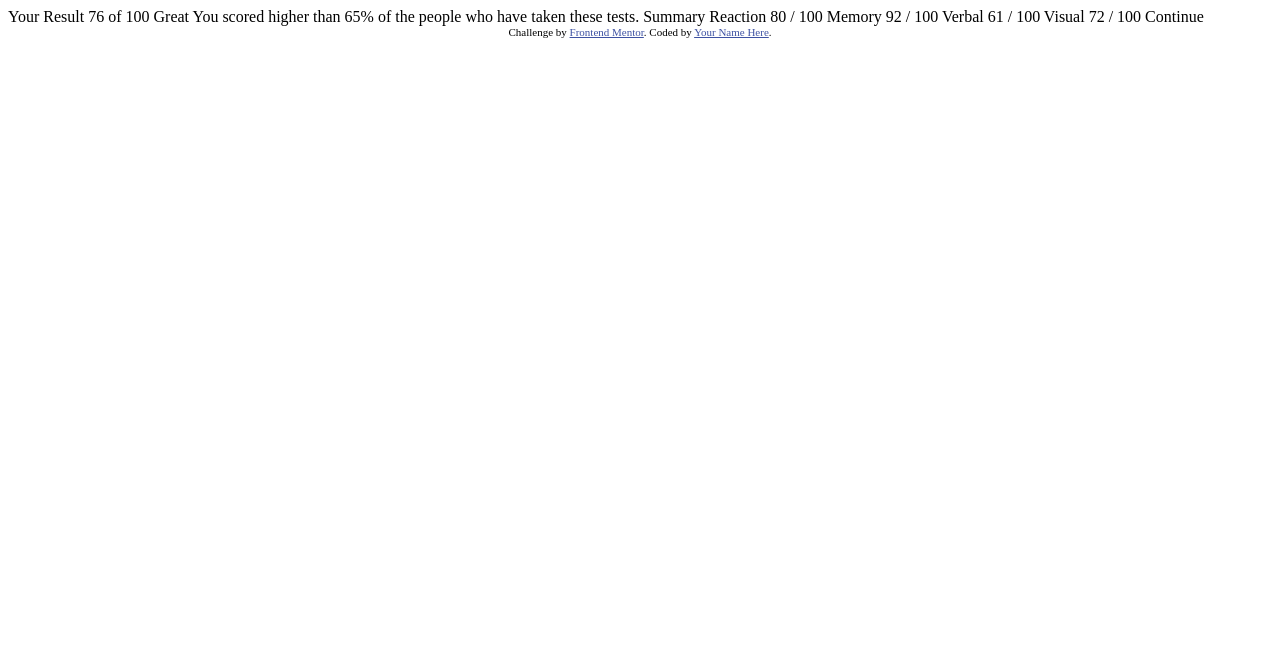
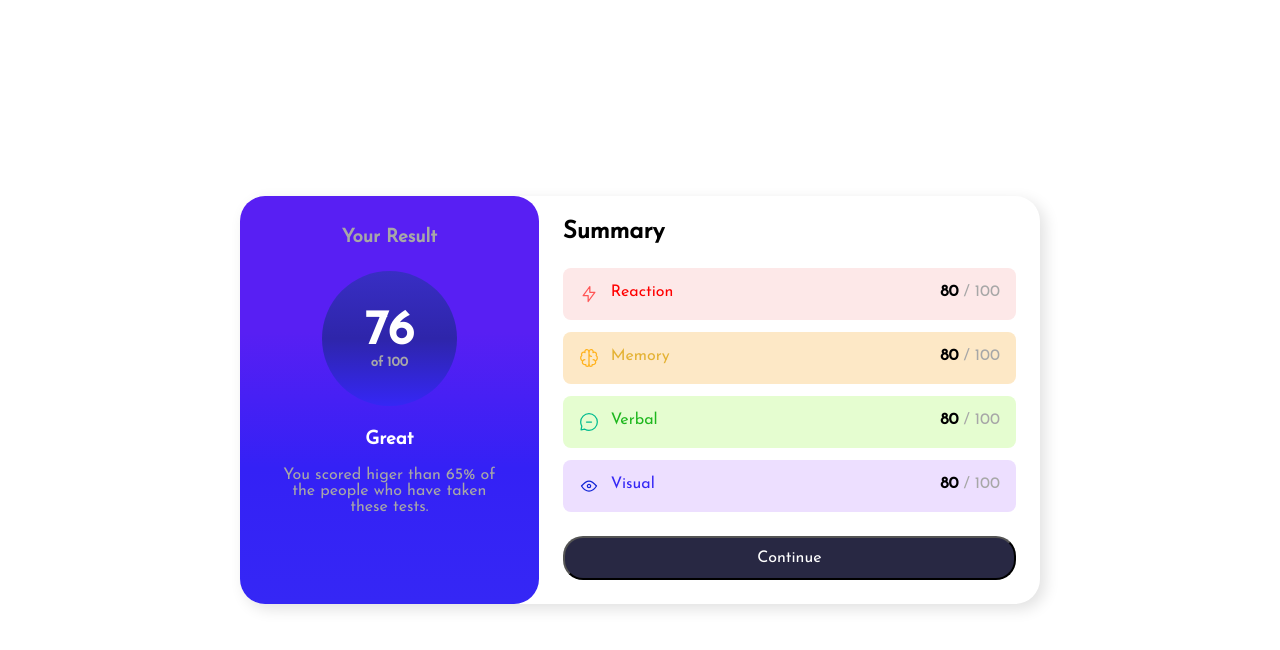
Before and after one commit to stevengarcia274/results-summary-component-sol, a plain HTML site: page index.html in a window 1280 px wide. Drawn offline with Linux system fonts and the light colour scheme.

Commit message:
added my code

```diff
--- a/index.html
+++ b/index.html
@@ -1,47 +1,140 @@
 <!DOCTYPE html>
 <html lang="en">
   <head>
-  <meta charset="UTF-8">
-  <meta name="viewport" content="width=device-width, initial-scale=1.0"> <!-- displays site properly based on user's device -->
+    <meta charset="UTF-8" />
+    <meta name="viewport" content="width=device-width, initial-scale=1.0" />
+    <!-- displays site properly based on user's device -->
 
-  <link rel="icon" type="image/png" sizes="32x32" href="./assets/images/favicon-32x32.png">
+    <link
+      rel="icon"
+      type="image/png"
+      sizes="32x32"
+      href="./images/favicon-32x32.png"
+    />
 
     <title>Frontend Mentor | Results summary component</title>
 
-  <!-- Feel free to remove these styles or customise in your own stylesheet 👍 -->
-  <style>
-    .attribution { font-size: 11px; text-align: center; }
-    .attribution a { color: hsl(228, 45%, 44%); }
-  </style>
+    <link rel="stylesheet" href="./styles.css" />
   </head>
   <body>
+    <div class="overall-card">
+      <div class="result-card">
+        <h3 class="your-result">Your Result</h3>
+        <div class="circle-score">
+          <section class="score-section">
+            <h1 class="over-score">76</h1>
+            <h5 class="out-of">of 100</h5>
+          </section>
+        </div>
+        <h3 class="score-feeling">Great</h3>
+        <p class="score-descrip">
+          You scored higer than 65% of the people who have taken these tests.
+        </p>
+      </div>
 
-  Your Result
-  76
-  of 100
-
-  Great
-  You scored higher than 65% of the people who have taken these tests.
-
-  Summary
-
-  Reaction
-  80 / 100
-
-  Memory
-  92 / 100
-
-  Verbal
-  61 / 100
-
-  Visual
-  72 / 100
-
-  Continue
-
-  <div class="attribution">
-    Challenge by <a href="https://www.frontendmentor.io?ref=challenge" target="_blank">Frontend Mentor</a>.
-    Coded by <a href="#">Your Name Here</a>.
+      <div class="summary-card">
+        <h2>Summary</h2>
+        <div class="sum-catagories">
+          <div class="category cat-red">
+            <svg
+              xmlns="http://www.w3.org/2000/svg"
+              width="20"
+              height="20"
+              fill="none"
+              viewBox="0 0 20 20"
+            >
+              <path
+                stroke="#F55"
+                stroke-linecap="round"
+                stroke-linejoin="round"
+                stroke-width="1.25"
+                d="M10.833 8.333V2.5l-6.666 9.167h5V17.5l6.666-9.167h-5Z"
+              />
+            </svg>
+            <p class="sum-red">Reaction</p>
+            <p class="scores"><span class="sum-score">80</span> / 100</p>
+          </div>
+          <div class="category cat-yellow">
+            <svg
+              xmlns="http://www.w3.org/2000/svg"
+              width="20"
+              height="20"
+              fill="none"
+              viewBox="0 0 20 20"
+            >
+              <path
+                stroke="#FFB21E"
+                stroke-linecap="round"
+                stroke-linejoin="round"
+                stroke-width="1.25"
+                d="M5.833 11.667a2.5 2.5 0 1 0 .834 4.858"
+              />
+              <path
+                stroke="#FFB21E"
+                stroke-linecap="round"
+                stroke-linejoin="round"
+                stroke-width="1.25"
+                d="M3.553 13.004a3.333 3.333 0 0 1-.728-5.53m.025-.067a2.083 2.083 0 0 1 2.983-2.824m.199.054A2.083 2.083 0 1 1 10 3.75v12.917a1.667 1.667 0 0 1-3.333 0M10 5.833a2.5 2.5 0 0 0 2.5 2.5m1.667 3.334a2.5 2.5 0 1 1-.834 4.858"
+              />
+              <path
+                stroke="#FFB21E"
+                stroke-linecap="round"
+                stroke-linejoin="round"
+                stroke-width="1.25"
+                d="M16.447 13.004a3.334 3.334 0 0 0 .728-5.53m-.025-.067a2.083 2.083 0 0 0-2.983-2.824M10 3.75a2.085 2.085 0 0 1 2.538-2.033 2.084 2.084 0 0 1 1.43 2.92m-.635 12.03a1.667 1.667 0 0 1-3.333 0"
+              />
+            </svg>
+            <p class="sum-yellow">Memory</p>
+            <p class="scores"><span class="sum-score">80</span> / 100</p>
+          </div>
+          <div class="category cat-green">
+            <svg
+              xmlns="http://www.w3.org/2000/svg"
+              width="20"
+              height="20"
+              fill="none"
+              viewBox="0 0 20 20"
+            >
+              <path
+                stroke="#00BB8F"
+                stroke-linecap="round"
+                stroke-linejoin="round"
+                stroke-width="1.25"
+                d="M7.5 10h5M10 18.333A8.333 8.333 0 1 0 1.667 10c0 1.518.406 2.942 1.115 4.167l-.699 3.75 3.75-.699A8.295 8.295 0 0 0 10 18.333Z"
+              />
+            </svg>
+            <p class="sum-green">Verbal</p>
+            <p class="scores"><span class="sum-score">80</span> / 100</p>
+          </div>
+          <div class="category cat-purple">
+            <svg
+              xmlns="http://www.w3.org/2000/svg"
+              width="20"
+              height="20"
+              fill="none"
+              viewBox="0 0 20 20"
+            >
+              <path
+                stroke="#1125D6"
+                stroke-linecap="round"
+                stroke-linejoin="round"
+                stroke-width="1.25"
+                d="M10 11.667a1.667 1.667 0 1 0 0-3.334 1.667 1.667 0 0 0 0 3.334Z"
+              />
+              <path
+                stroke="#1125D6"
+                stroke-linecap="round"
+                stroke-linejoin="round"
+                stroke-width="1.25"
+                d="M17.5 10c-1.574 2.492-4.402 5-7.5 5s-5.926-2.508-7.5-5C4.416 7.632 6.66 5 10 5s5.584 2.632 7.5 5Z"
+              />
+            </svg>
+            <p class="sum-purple">Visual</p>
+            <p class="scores"><span class="sum-score">80</span> / 100</p>
+          </div>
+        </div>
+        <button>Continue</button>
+      </div>
     </div>
   </body>
 </html>
--- /dev/null
+++ b/styles.css
@@ -0,0 +1,177 @@
+@import url("https://fonts.googleapis.com/css2?family=Josefin+Sans&family=Rubik:wght@400;500&display=swap");
+
+:root {
+  --grey-text: rgb(167, 167, 167);
+  --base-purple: rgb(53, 39, 245);
+}
+
+* {
+  padding: 0;
+  margin: 0;
+  box-sizing: border-box;
+  font-family: "Josefin Sans", sans-serif;
+}
+
+body {
+  min-height: 100vh;
+  display: flex;
+  justify-content: center;
+
+  align-items: center;
+}
+
+.overall-card {
+  display: flex;
+  box-shadow: 5px 5px 15px rgb(225, 225, 225);
+  border-radius: 25px;
+  overflow: hidden;
+  max-width: 800px;
+}
+
+.result-card {
+  background: linear-gradient(
+    to top,
+    var(--base-purple),
+    rgb(52, 33, 245),
+    rgb(88, 31, 243),
+    rgb(88, 31, 243)
+  );
+  padding: 32px 36px;
+  /* max-width: 250px; */
+  flex: 1;
+  display: flex;
+  flex-direction: column;
+  text-align: center;
+  align-items: center;
+  border-top-right-radius: 25px;
+  border-bottom-right-radius: 25px;
+}
+
+.circle-score {
+  background: linear-gradient(
+    to top,
+    var(--base-purple),
+    rgb(46, 37, 170),
+    rgb(56, 46, 196)
+  );
+  border-radius: 50%;
+  width: 135px;
+  height: 135px;
+  display: grid;
+  margin-bottom: 24px;
+}
+
+.your-result {
+  color: var(--grey-text);
+  margin-bottom: 24px;
+}
+
+.score-section {
+  place-self: center;
+}
+
+.over-score {
+  font-size: 3rem;
+  color: white;
+}
+
+.out-of {
+  color: var(--grey-text);
+}
+
+.score-feeling {
+  color: white;
+  margin-bottom: 18px;
+}
+
+.score-descrip {
+  color: var(--grey-text);
+  margin-bottom: 18px;
+}
+
+.category {
+  display: flex;
+  flex-direction: row;
+  padding: 16px;
+  border-radius: 8px;
+  flex-wrap: wrap;
+}
+
+.category > svg {
+  margin-right: 12px;
+}
+
+.sum-catagories {
+  display: flex;
+  flex-direction: column;
+  gap: 12px;
+  margin: 24px 0;
+}
+
+.summary-card {
+  flex: 2;
+  padding: 24px;
+}
+
+.sum-red {
+  color: red;
+}
+
+.sum-yellow {
+  color: rgb(228, 178, 52);
+}
+
+.sum-green {
+  color: rgb(30, 183, 30);
+}
+
+.sum-purple {
+  color: var(--base-purple);
+}
+
+.scores {
+  color: var(--grey-text);
+  margin-left: auto;
+}
+
+.sum-score {
+  font-weight: 600;
+  color: black;
+}
+
+.cat-red {
+  background: rgb(253, 232, 232);
+}
+
+.cat-yellow {
+  background: rgb(253, 232, 198);
+}
+
+.cat-green {
+  background: rgb(229, 253, 208);
+}
+
+.cat-purple {
+  background: rgb(237, 223, 255);
+}
+
+button {
+  width: 100%;
+  color: white;
+  background: rgb(40, 40, 67);
+  border-radius: 20px;
+  padding: 12px 0;
+  font-size: 1rem;
+}
+
+@media screen and (max-width: 500px) {
+  .overall-card {
+    flex-direction: column;
+    border-radius: 0;
+  }
+
+  .result-card {
+    border-top-right-radius: 0;
+    border-bottom-left-radius: 25px;
+  }
+}
```
Also changed, not shown: design/active-states.jpg (renamed from active-states.jpg), design/desktop-design.jpg (renamed from desktop-design.jpg), design/desktop-preview.jpg (renamed from desktop-preview.jpg), design/mobile-design.jpg (renamed from mobile-design.jpg), images/favicon-32x32.png (renamed from favicon-32x32.png), images/icon-memory.svg (renamed from icon-memory.svg), images/icon-reaction.svg (renamed from icon-reaction.svg), images/icon-verbal.svg (renamed from icon-verbal.svg), images/icon-visual.svg (renamed from icon-visual.svg). Lines whose indentation alone changed are shown as unchanged.
